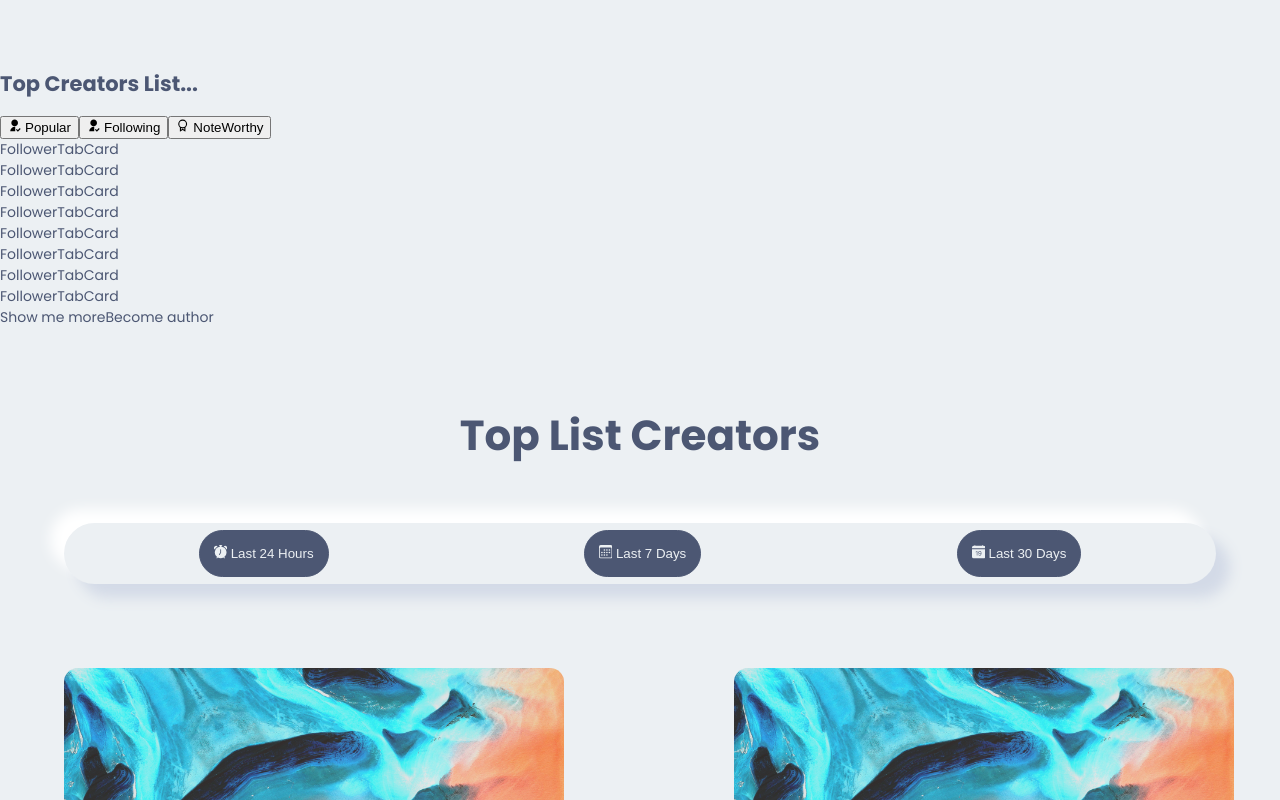
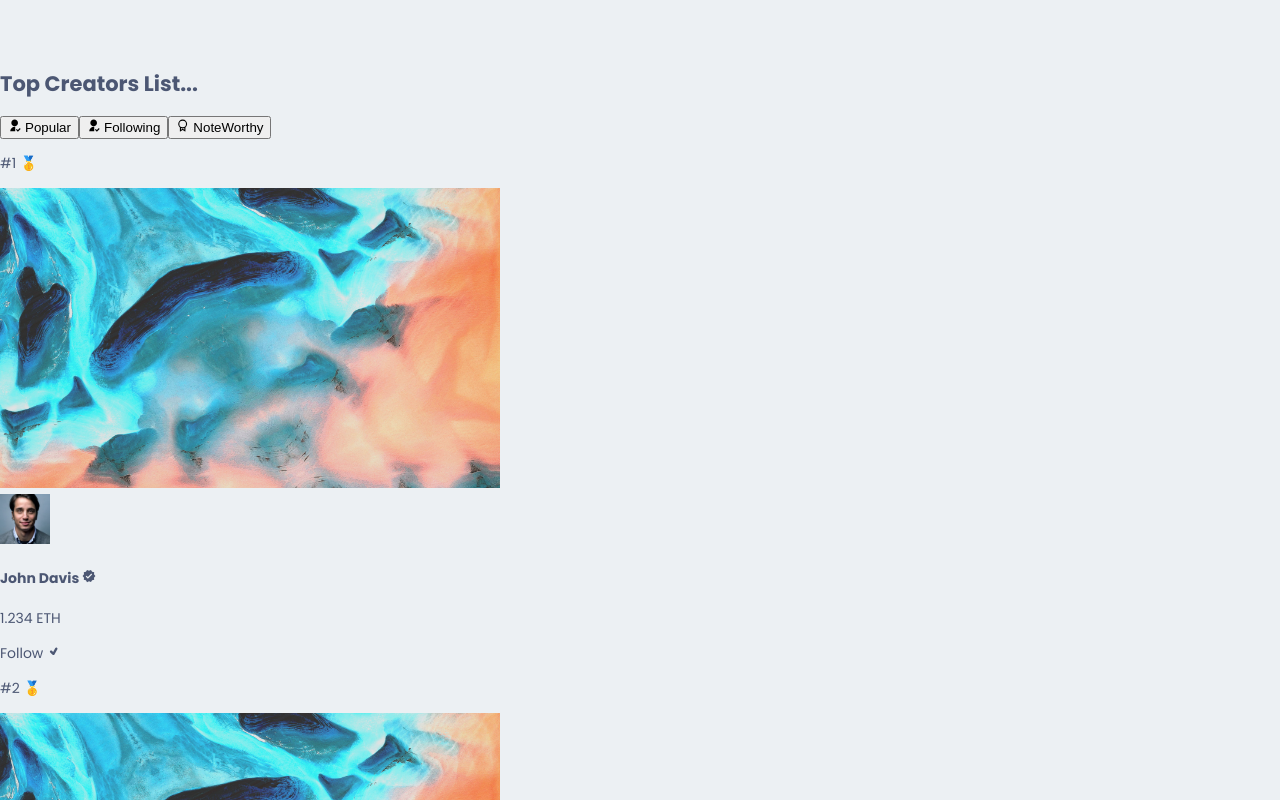
Before and after one commit to shisukeUrahara/web3-nft-marketplace, a Next.js app in the folder client/: page / in a window 1280 px wide. Shown: the part 2360-3160 px from the top of the page. Built offline with nearby package versions, Linux system fonts and the light colour scheme.

Commit message:
added followerTabCard component

```diff
--- a/client/src/components/FollowerTab/FollowerTabCard/FollowerTabCard.jsx
+++ b/client/src/components/FollowerTab/FollowerTabCard/FollowerTabCard.jsx
@@ -1,10 +1,66 @@
-import React from 'react';
+import React, { useState } from 'react';
+import { MdVerified } from 'react-icons/md';
+import Image from 'next/image';
+import { TiTick } from 'react-icons/ti';
 
 import Style from './FollowerTabCard.module.css';
+import images from '../../../img';
 
-const FollowerTabCard = () => {
+const FollowerTabCard = ({ item, index }) => {
+    const [following, setFollowing] = useState(false);
+
     return (
-        <div>FollowerTabCard</div>
+        <div className={Style.followerTabCard}>
+            <div className={Style.followerTabCard_rank}>
+                <p>#{index + 1} <span>🥇</span></p>
+
+            </div>
+
+            <div className={Style.followerTabCard_box}>
+                <div className={Style.followerTabCard_box_img}>
+                    <Image
+                        src={images.creatorbackground1}
+                        alt="profile background"
+                        width={500}
+                        height={300}
+                        className={Style.followerTabCard_box_img_img}
+                    />
+                </div>
+
+                <div className={Style.followerTabCard_box_profile}>
+                    <Image
+                        className={Style.followerTabCard_box_profile_img}
+                        src={images.user1}
+                        alt="profile picture"
+                        width={50}
+                        height={50}
+                    />
+
+                </div>
+
+                <div className={Style.followerTabCard_box_info}>
+                    <div className={Style.followerTabCard_box_info_name}>
+                        <h4>John Davis {" "}
+                            <span>
+                                <MdVerified />
+                            </span>
+                        </h4>
+                        <p>1.234 ETH</p>
+                    </div>
+                    <div className={Style.followerTabCard_box_info_following}>
+                        {
+                            !following ? (
+                                <a onClick={() => setFollowing(true)}>Follow{" "}{" "} <span><TiTick /></span></a>
+                            ) : (
+                                <a onClick={() => setFollowing(false)}>Following{" "}{" "}</a>
+                            )
+                        }
+
+                    </div>
+                </div>
+
+            </div>
+        </div>
     )
 }
 
```
